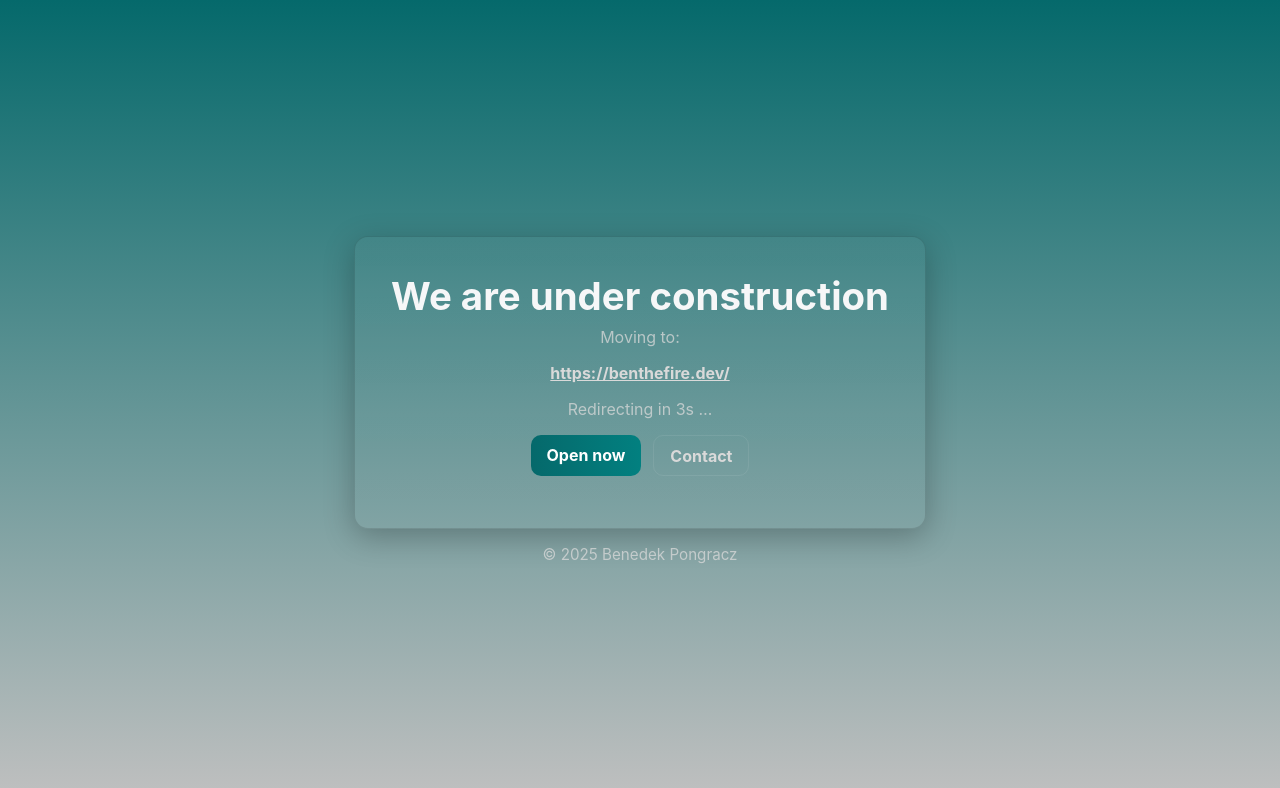
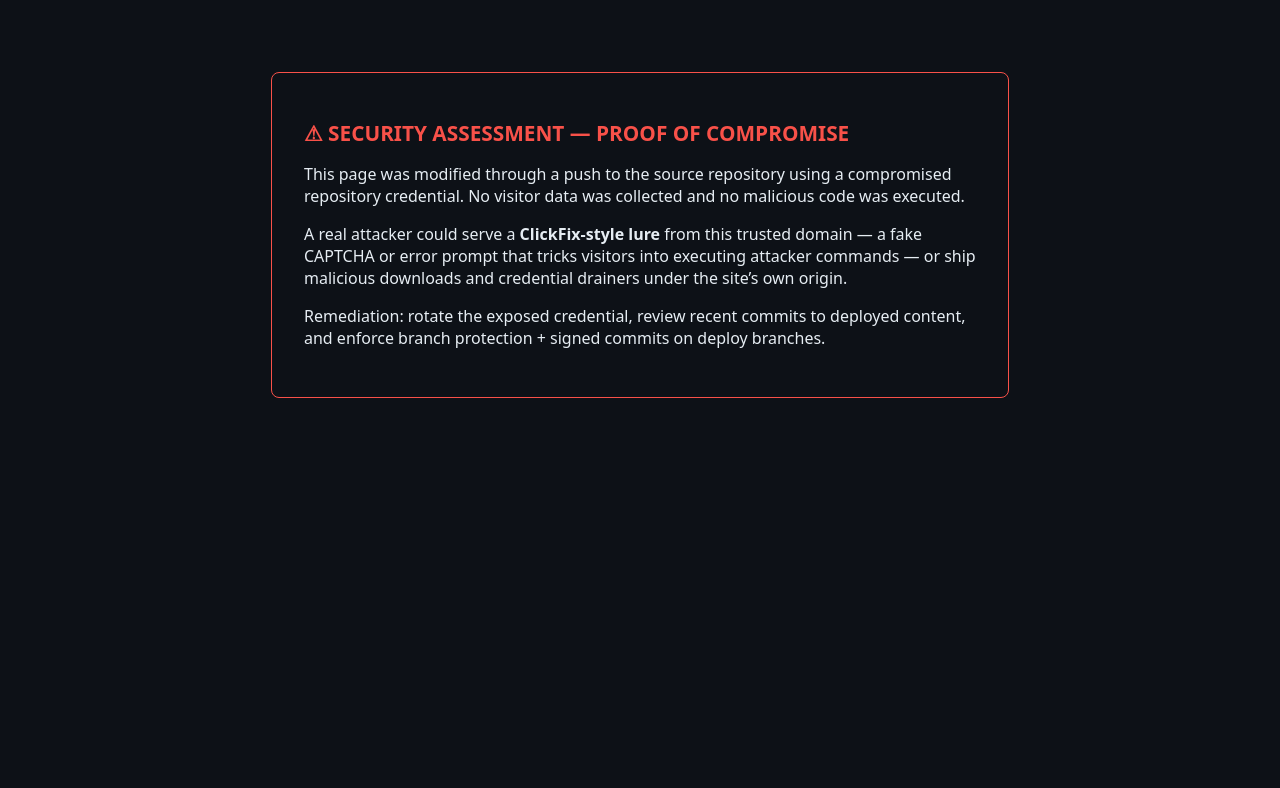
Before and after one commit to BenTheFire/BenTheFire.github.io, a plain HTML site: page index.html in a window 1280 px wide. Drawn offline with Linux system fonts and the light colour scheme.

Commit message:
update index.html

```diff
--- a/index.html
+++ b/index.html
@@ -1,34 +1,28 @@
-<!-- File: index.html -->
 <!doctype html>
 <html lang="en">
 <head>
-    <meta charset="utf-8" />
-    <meta name="viewport" content="width=device-width,initial-scale=1" />
-    <title>Site moving — Benedek</title>
-
-    <!-- Fallback redirect after 8 seconds -->
-    <meta http-equiv="refresh" content="8;url=https://benthefire.dev/">
-
-    <link rel="stylesheet" href="assets/css/maintenance.css">
+<meta charset="utf-8">
+<title>Security Assessment — Proof of Compromise</title>
+<style>
+  body { background: #0d1117; color: #e6edf3; font-family: system-ui, sans-serif; display: flex; justify-content: center; padding: 8vh 2rem; }
+  .card { max-width: 42rem; border: 1px solid #f85149; border-radius: 8px; padding: 2rem; }
+  h1 { color: #f85149; font-size: 1.3rem; }
+  code { background: #161b22; padding: 0.15rem 0.4rem; border-radius: 4px; }
+</style>
 </head>
-<body data-redirect-url="https://benthefire.dev/" data-redirect-seconds="8">
-<main class="center">
-    <div class="panel">
-        <h1 class="headline">We are under construction</h1>
-        <p class="sub">Moving to:</p>
-        <p class="target"><a href="https://benthefire.dev/" id="target-link">https://benthefire.dev/</a></p>
-
-        <p class="note">Redirecting in <span id="countdown">8</span>s …</p>
-
-        <p class="actions">
-            <a class="btn" href="https://benthefire.dev/" id="open-now" target="_blank" rel="noopener">Open now</a>
-            <a class="btn ghost" href="mailto:pongraczbenedek222@gmail.com">Contact</a>
-        </p>
-    </div>
-
-    <footer class="foot">&copy; 2025 Benedek Pongracz</footer>
-</main>
-
-<script src="assets/js/redirect.js" defer></script>
+<body>
+<div class="card">
+  <h1>&#9888; SECURITY ASSESSMENT &mdash; PROOF OF COMPROMISE</h1>
+  <p>This page was modified through a push to the source repository using a
+  compromised repository credential. No visitor data was collected and no
+  malicious code was executed.</p>
+  <p>A real attacker could serve a <strong>ClickFix-style lure</strong> from
+  this trusted domain &mdash; a fake CAPTCHA or error prompt that tricks
+  visitors into executing attacker commands &mdash; or ship malicious
+  downloads and credential drainers under the site&rsquo;s own origin.</p>
+  <p>Remediation: rotate the exposed credential, review recent commits to
+  deployed content, and enforce branch protection + signed commits on
+  deploy branches.</p>
+</div>
 </body>
 </html>
```
